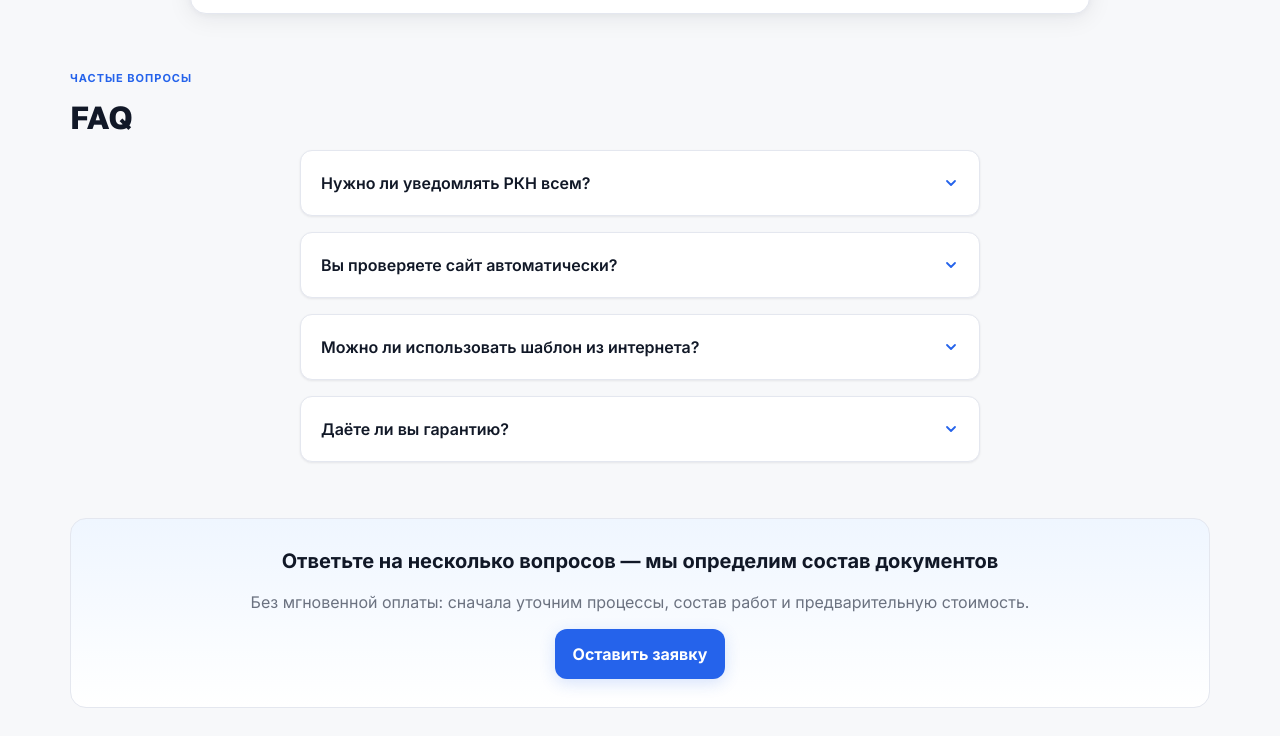
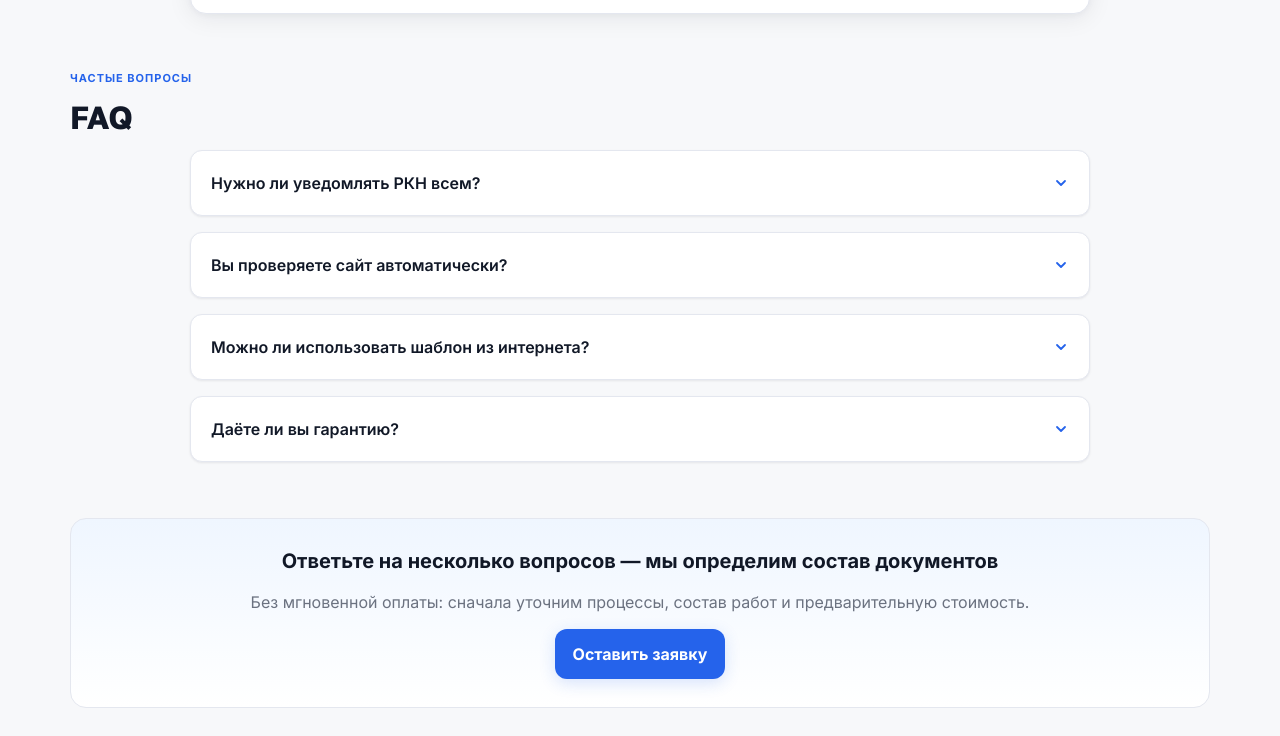
Before and after one commit to codesidevelopers-crypto/openclaw-sites, a Gatsby site in the folder pd-152-kit/: page / in a window 1280 px wide. Shown: the part 3263-3999 px from the top of the page. Built offline with nearby package versions, Linux system fonts and the light colour scheme; Gatsby itself is replaced by a stand-in of ours.

Commit message:
fix(site): widen faq block to match layout

```diff
--- a/pd-152-kit/src/pages/index.tsx
+++ b/pd-152-kit/src/pages/index.tsx
@@ -1589,7 +1589,8 @@ const SuccessActions = styled.div`
 `;
 
 const FaqGrid = styled.div`
-  max-width: 680px;
+  width: 100%;
+  max-width: 900px;
   margin: 0 auto;
   display: grid;
   grid-template-columns: 1fr;
```
